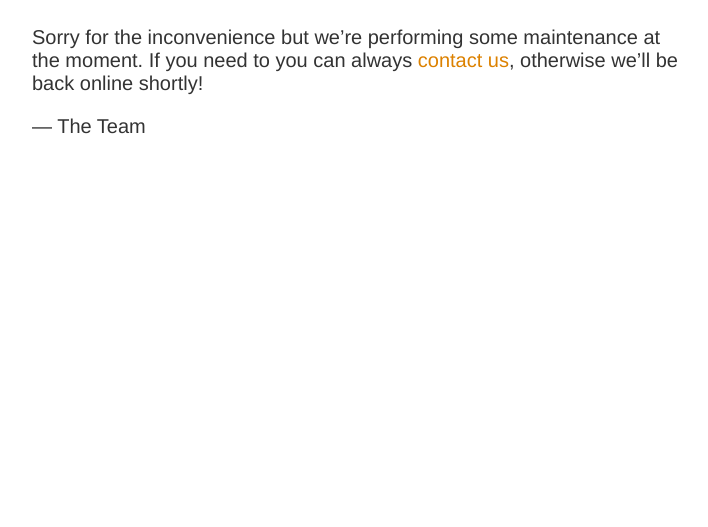
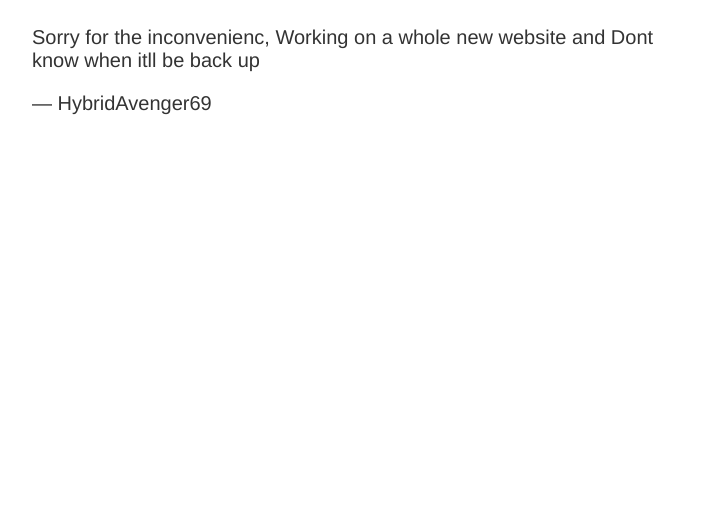
Before and after one commit to HybridAvenger69/hybridavenger69.github.io, a plain HTML site: page index.html in a window 1280 px wide. Shown: the part 273-800 px from the top of the page, without its empty margins (283-991 px from the left). Drawn offline with Linux system fonts and the light colour scheme.

Commit message:
Update index.html

```diff
--- a/index.html
+++ b/index.html
@@ -12,7 +12,7 @@
 <article>
     <h1>We&rsquo;ll be back soon!</h1>
     <div>
-        <p>Sorry for the inconvenience but we&rsquo;re performing some maintenance at the moment. If you need to you can always <a href="mailto:#">contact us</a>, otherwise we&rsquo;ll be back online shortly!</p>
-        <p>&mdash; The Team</p>
+        <p>Sorry for the inconvenienc, Working on a whole new website and Dont know when itll be back up</p>
+        <p>&mdash; HybridAvenger69</p>
     </div>
 </article>
```
